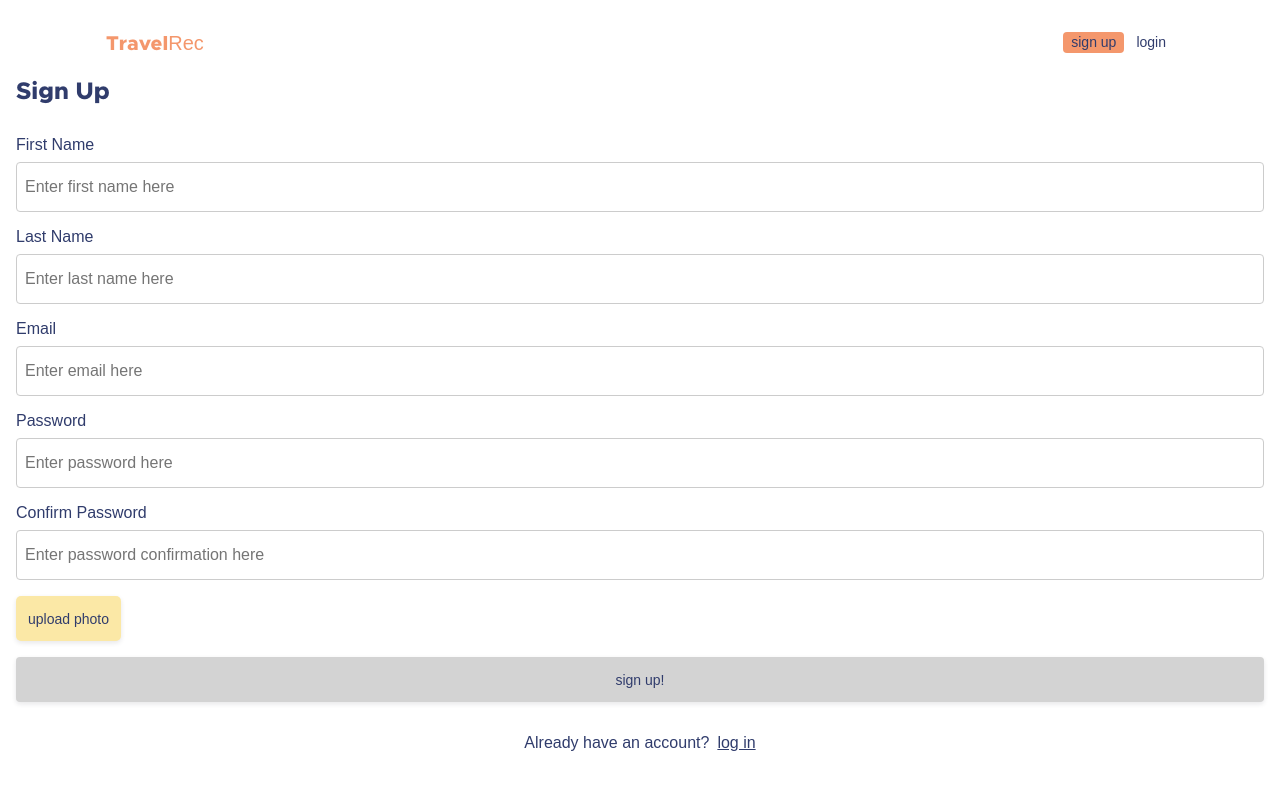
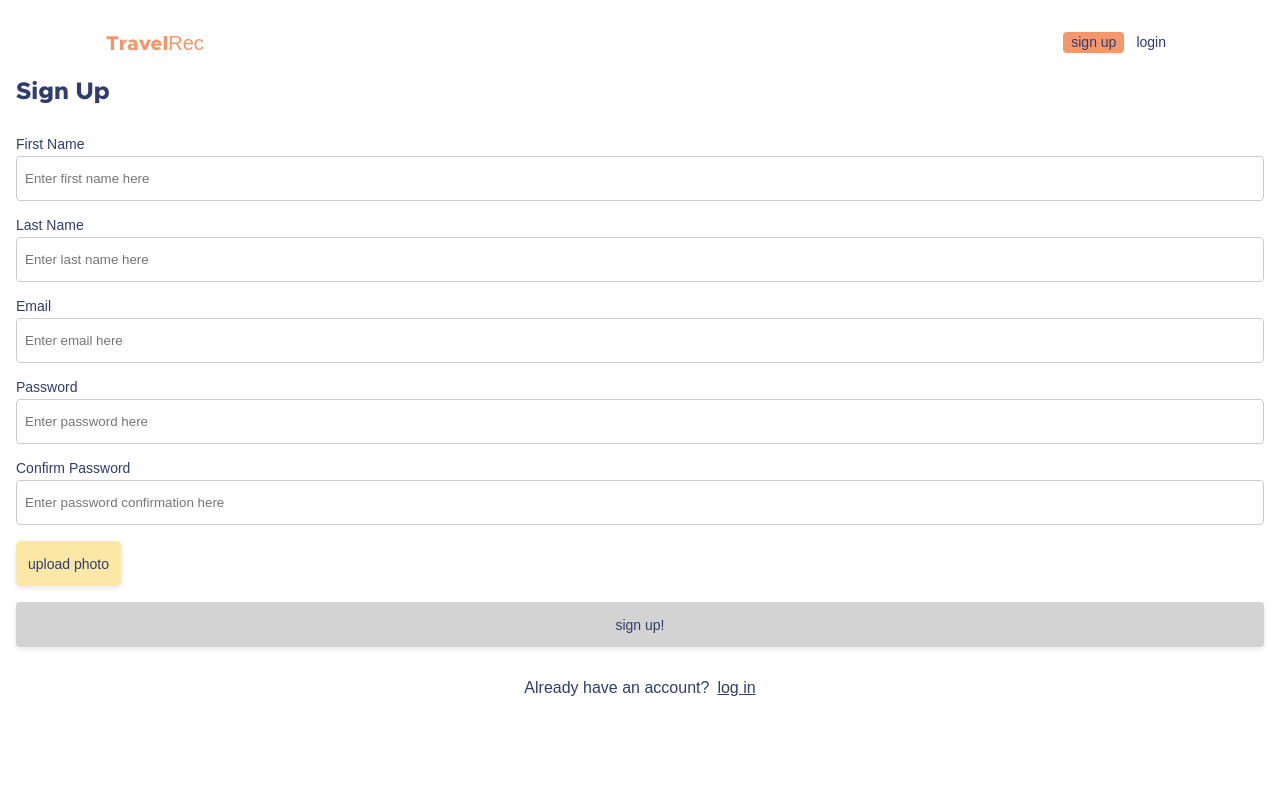
Before and after one commit to malyesh/trec-client, a React (Create React App) app: page /signup in a window 1280 px wide. Shown: the top 790 px of the page. Built offline with nearby package versions, Linux system fonts and the light colour scheme; no server answers; the HTML template or start-up script is replaced by a standard one; a web font is replaced by a local one.

Commit message:
fix styles for inputs and landmarks

```diff
--- a/src/components/Input/Input.scss
+++ b/src/components/Input/Input.scss
@@ -6,16 +6,17 @@
 .field {
   display: flex;
   flex-direction: column;
+  font-size: 1rem;
   &__label {
-    margin-bottom: 0.5rem;
+    margin-bottom: 4px;
+    font-size: 14px;
   }
   &__input {
-    height: 50px;
+    height: 45px;
     margin-bottom: 1rem;
     border: 1px solid #ccc;
     border-radius: 4px;
     padding: 0.5rem;
-    font-size: inherit;
   }
 }
 
--- a/src/components/Landmark/Landmark.scss
+++ b/src/components/Landmark/Landmark.scss
@@ -1,4 +1,5 @@
 @use '../../styles/partials/globals' as *;
+@use '../../styles/partials/colors' as *;
 
 .card {
   text-decoration: none;
@@ -7,13 +8,20 @@
   flex-direction: column;
   width: 100%;
   box-shadow: 0 2px 5px 0 rgba(19, 24, 44, 0.1);
-  height: 100px;
-  border-radius: 10px;
+  height: 80px;
+  border-radius: 4px;
   justify-content: space-evenly;
   padding: 1rem;
   margin-bottom: 10px;
+  background-color: $yellow;
+  &:hover {
+    background-color: $yellow-hover;
+  }
   &__title {
+    font-size: 1rem;
   }
   &__info {
+    padding-left: 1rem;
+    font-size: 14px;
   }
 }
```
